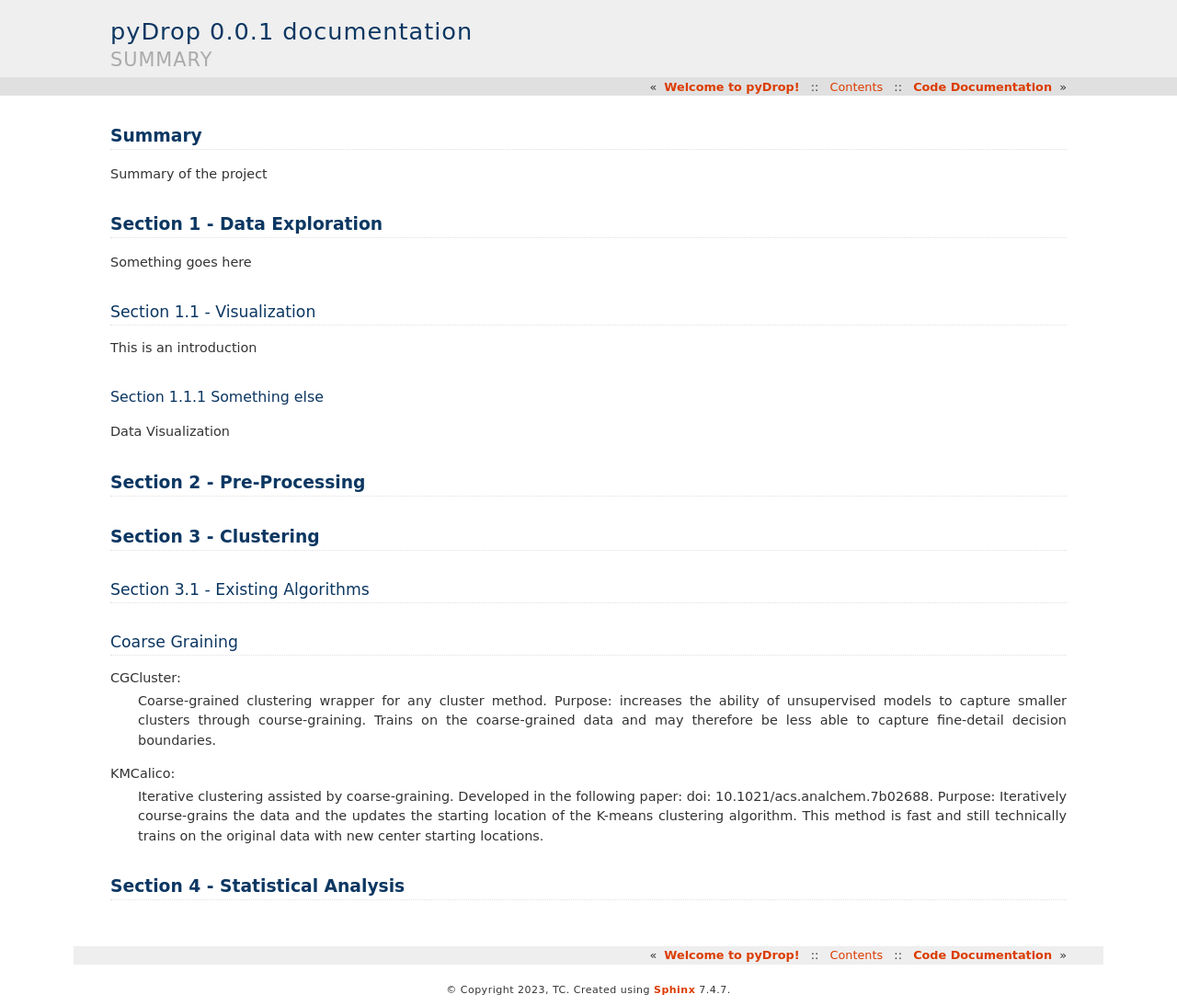
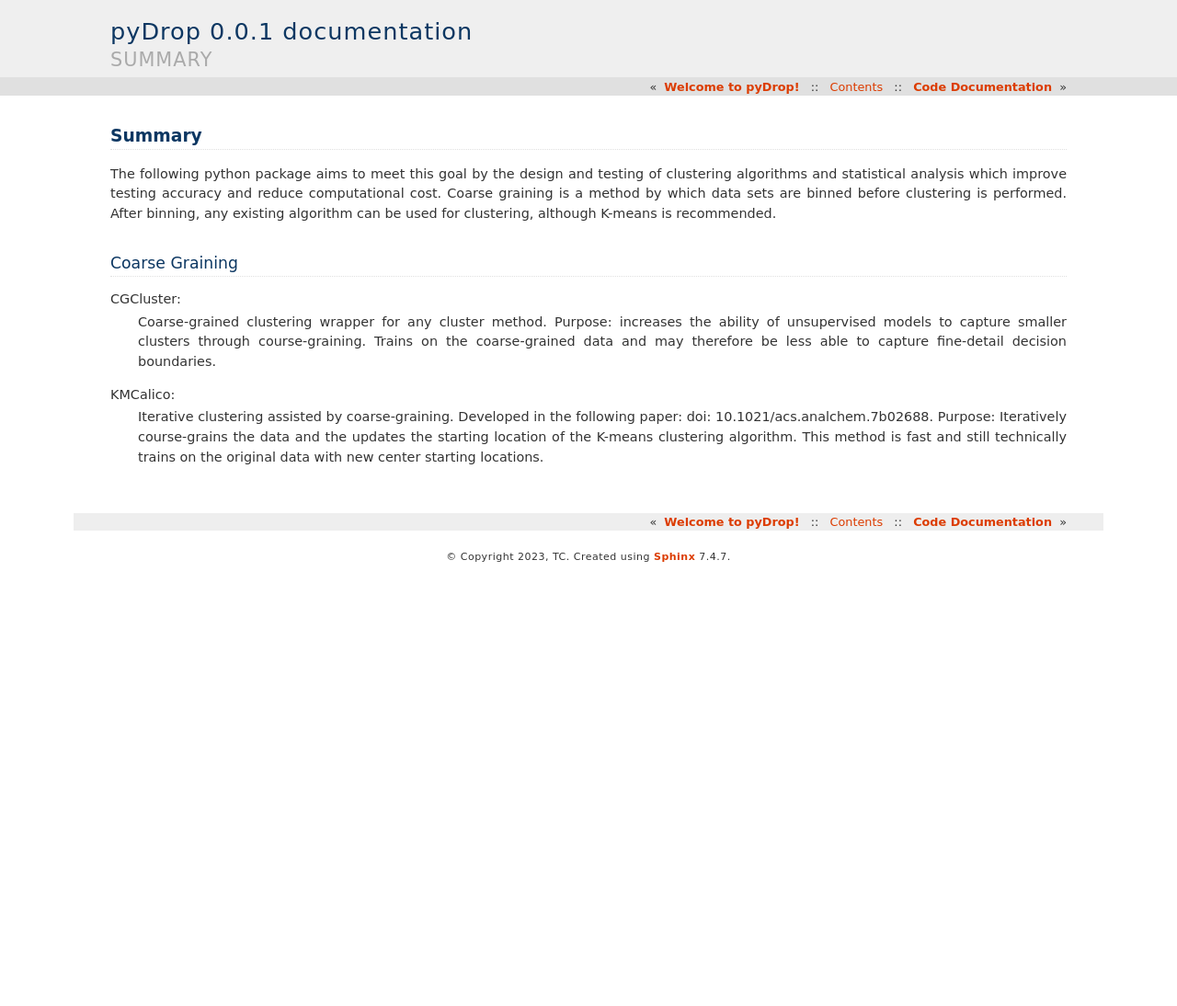
Before and after one commit to pyDrop/pyDrop, a Sphinx documentation site: the page built from sphinx/summary.rst, in a window 1280 px wide. Shown: the whole page at 92% size. Built offline with Sphinx 7.4.7, drawn with Linux system fonts in a browser that asks for light colours; after the commit the page ends 900 px from its top, so only the background shows below that.

Commit message:
Final edit to summary page

```diff
--- a/sphinx/summary.rst
+++ b/sphinx/summary.rst
@@ -1,30 +1,10 @@
 Summary
 ========
 
-Summary of the project
-
-Section 1 - Data Exploration
-============================
-
-Something goes here
-
-Section 1.1 - Visualization
----------------------------
-This is an introduction
-
-Section 1.1.1 Something else
-~~~~~~~~~~~~~~~~~~~~~~~~~~~~
-
-Data Visualization
-
-Section 2 - Pre-Processing
-==========================
-
-Section 3 - Clustering
-======================
-
-Section 3.1 - Existing Algorithms
----------------------------------
+The following python package aims to meet this goal by the design and testing of clustering algorithms and statistical
+analysis which improve testing accuracy and reduce computational cost.
+Coarse graining is a method by which data sets are binned before clustering is performed. After binning, any existing
+algorithm can be used for clustering, although K-means is recommended.
 
 Coarse Graining
 ---------------
@@ -38,6 +18,3 @@ KMCalico:
     Purpose: Iteratively course-grains the data and the updates the starting location
     of the K-means clustering algorithm. This method is fast and still technically
     trains on the original data with new center starting locations.
-
-Section 4 - Statistical Analysis
-================================
```
